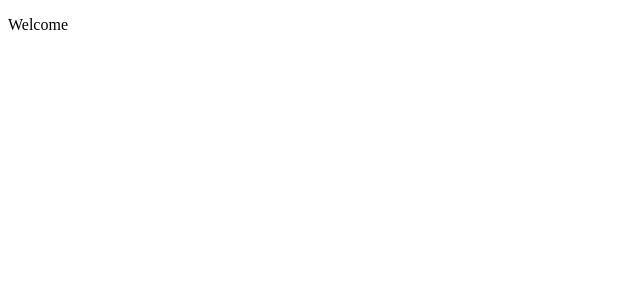
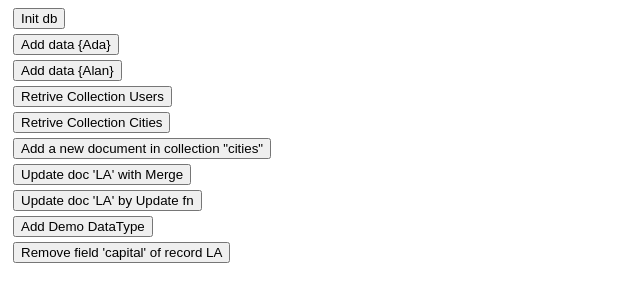
Before and after one commit to HugoNguyen/Demo-Firebase, a website: page firestore-sln/web/public/index.html in a window 1280 px wide. Shown: the whole page, without its empty margins (0-640 px from the left). Drawn offline with nearby package versions, Linux system fonts and the light colour scheme.

Commit message:
test func add/set/update, remove field

```diff
--- a/firestore-sln/web/public/index.html
+++ b/firestore-sln/web/public/index.html
@@ -36,20 +36,150 @@
     var firebaseConfig = {
       apiKey: "AIzaSyCdwwG2ElQ4p29rWx9egvAi22l-Ryg-CHc",
       authDomain: "fir-firebase-62c88.firebaseapp.com",
-      databaseURL: "https://fir-firebase-62c88.firebaseio.com",
-      projectId: "fir-firebase-62c88",
-      storageBucket: "fir-firebase-62c88.appspot.com",
-      messagingSenderId: "792961507489",
-      appId: "1:792961507489:web:f5a8d72d13dca897a290e0",
-      measurementId: "G-28L8Q9ZWYB"
+      projectId: "fir-firebase-62c88"
     };
 
     // Initialize Firebase
     firebase.initializeApp(firebaseConfig);
 
+    //Declare db instance
+    var db = null;
 
+    var getDb = function(){
+      db = firebase.firestore();
+
+      console.log("info: GetDb success");
+    }
+
+    var addData = function(){
+      //Collections user will be create implicitly
+      db.collection('users').add({
+        first: "Ada",
+        last: "Lovelace",
+        born: 1815
+      })
+      .then(function(docRef) {
+          console.log("info: Document written with ID: ", docRef.id);
+      })
+      .catch(function(error) {
+          console.error("Error adding document: ", error);
+      });
+    }
+
+    var addDataSecond = function(){
+      //Collections user will be create implicitly
+      db.collection('users').add({
+        first: "Alan",
+        middle: "Mathison",
+        last: "Turing",
+        born: 1912
+      })
+      .then(function(docRef) {
+          console.log("info: Document written with ID: ", docRef.id);
+      })
+      .catch(function(error) {
+          console.error("Error adding document: ", error);
+      });
+    }
+
+    var retrieveAllCollection = function(collectionName){
+      db.collection(collectionName).get().then((querySnapshot) => {
+          querySnapshot.forEach((doc) => {
+              console.log(`${doc.id}`,doc.data());
+          });
+      });
+    }
+
+    var add_To_Collection_Cities = function(){
+      // Add a new document in collection "cities"
+      db.collection("cities").doc("LA").set({
+          name: "Los Angeles",
+          state: "CA",
+          country: "USA"
+      })
+      .then(function() {
+          console.log("Document successfully written!");
+      })
+      .catch(function(error) {
+          console.error("Error writing document: ", error);
+      });
+    }
+
+    var update_doc_LA_with_merge = function(){
+      var cityRef = db.collection('cities').doc('LA');
+
+      var setWithMerge = cityRef.set({
+          capital: true
+      }, { merge: true })
+      .then(function() {
+          console.log("Document successfully written!");
+      })
+      .catch(function(error) {
+          console.error("Error writing document: ", error);
+      });
+    }
+
+    var update_doc_LA_by_updateFn = function(){
+
+      var cityRef = db.collection('cities').doc('LA');
+
+      cityRef.update({
+          capital: false
+      })
+      .then(function() {
+          console.log("Document successfully updated!");
+      })
+      .catch(function(error) {
+          // The document probably doesn't exist.
+          console.error("Error updating document: ", error);
+      });
+    }
+
+    var add_demo_dataType = function(){
+      var docData = {
+          stringExample: "Hello world!",
+          booleanExample: true,
+          numberExample: 3.14159265,
+          dateExample: firebase.firestore.Timestamp.fromDate(new Date("December 10, 1815")),
+          arrayExample: [5, true, "hello"],
+          nullExample: null,
+          objectExample: {
+              a: 5,
+              b: {
+                  nested: "foo"
+              }
+          }
+      };
+      db.collection("data").doc("one").set(docData).then(function() {
+          console.log("Document successfully written!");
+      });
+    }
+
+    var remove_field_capital_of_LA = function(){
+      var cityRef = db.collection('cities').doc('LA');
+
+      // Remove the 'capital' field from the document
+      var removeCapital = cityRef.update({
+          capital: firebase.firestore.FieldValue.delete()
+      })
+      .then(()=>{
+        console.log("Document successfully written!");
+      });
+    }
   </script>
 
-  <p>Welcome</p>
+  <div class="list-button">
+    <button onclick="getDb()">Init db</button>
+    <button onclick="addData()">Add data {Ada}</button>
+    <button onclick="addDataSecond()">Add data {Alan}</button>
+    <button onclick="retrieveAllCollection('users')">Retrive Collection Users</button>
+    <button onclick="retrieveAllCollection('cities')">Retrive Collection Cities</button>
+    <button onclick="add_To_Collection_Cities()">Add a new document in collection "cities"</button>
+    <button onclick="update_doc_LA_with_merge()">Update doc 'LA' with Merge</button>
+    <button onclick="update_doc_LA_by_updateFn()">Update doc 'LA' by Update fn</button>
+    <button onclick="add_demo_dataType()">Add Demo DataType</button>
+
+    <button onclick="remove_field_capital_of_LA()">Remove field 'capital' of record LA</button>
+  </div>
 </body>
 </html>
```
